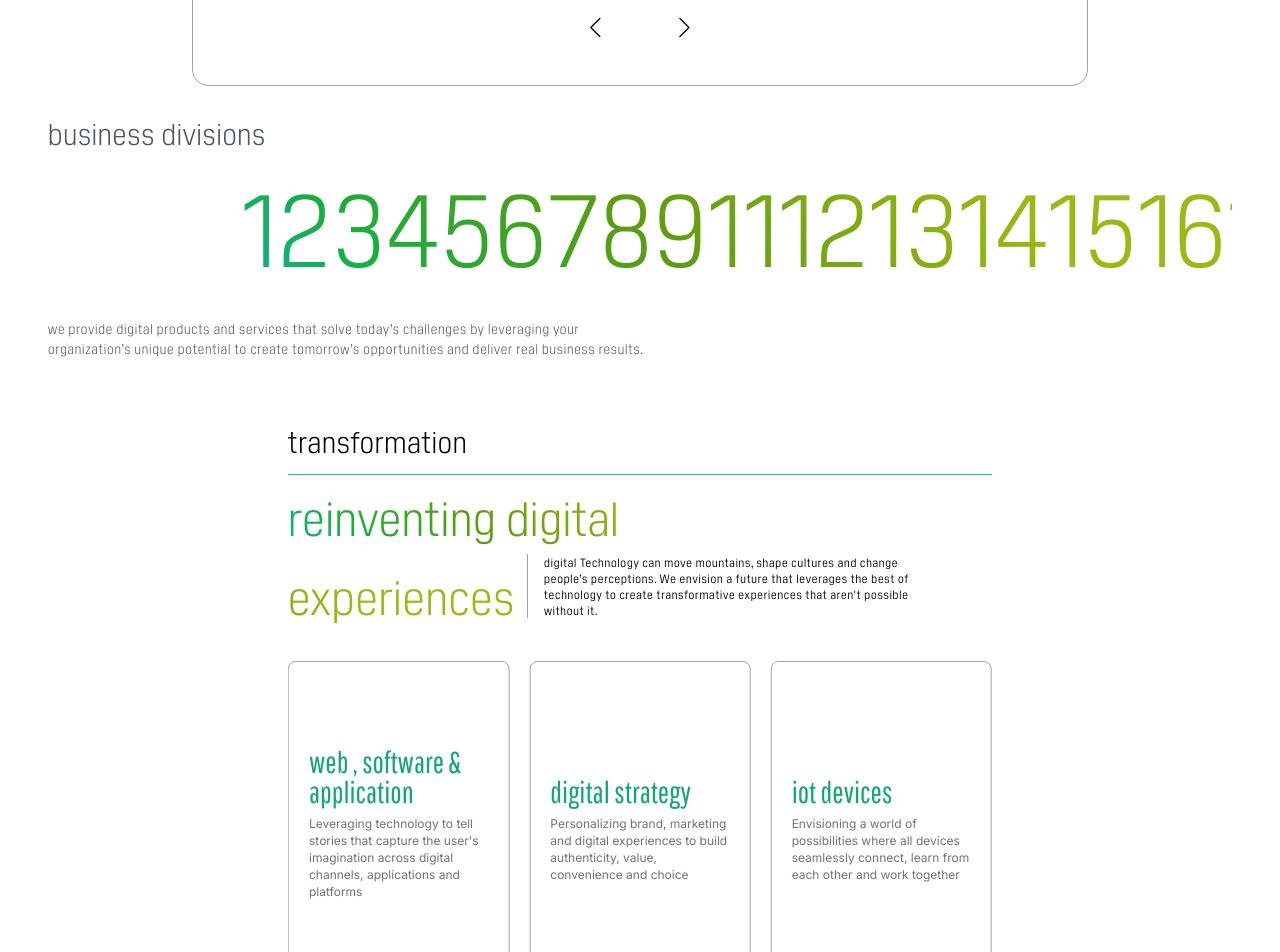
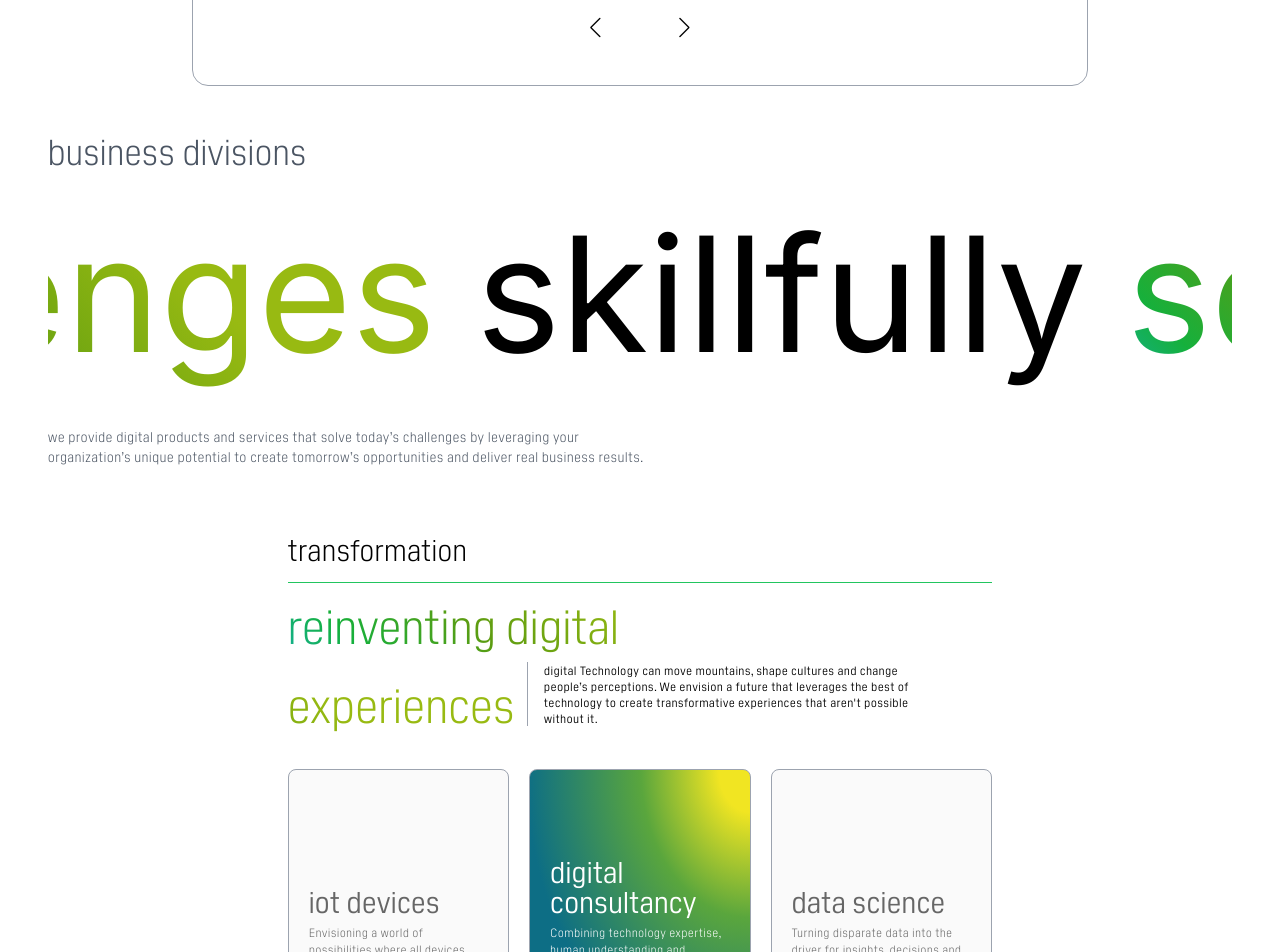
Before and after one commit to adnan4498/symmetry-next, a Next.js app: page / in a window 1280 px wide. Shown: the part 1160-2112 px from the top of the page. Built offline with nearby package versions, Linux system fonts and the light colour scheme.

Commit message:
infintie slider done and swipper bg hover changing

```diff
--- a/src/app/components/headingAndSwipperComponent/HeadingAndSwipper.jsx
+++ b/src/app/components/headingAndSwipperComponent/HeadingAndSwipper.jsx
@@ -1,8 +1,8 @@
 "use client";
-import React from "react";
+import React, { useState } from "react";
 import Image from "next/image";
 import { Swiper, SwiperSlide } from "swiper/react";
-import { Navigation } from "swiper/modules";
+import { Autoplay, Navigation } from "swiper/modules";
 import "swiper/css";
 import "swiper/css/navigation";
 
@@ -15,6 +15,11 @@ const HeadingAndSwipper = ({
   slidesPerView,
 }) => {
 
+  const [active, setActive] = useState(0)
+
+  const handleActive = (swiper) =>{
+    setActive(swiper.realIndex)
+  }
 
 
   return (
@@ -69,23 +74,27 @@ const HeadingAndSwipper = ({
                 spaceBetween: 20,
               },
             }}
+            modules={[Autoplay , Navigation]}
             speed={2000}
             loop={true}
-            navigation={true}
+            onSlideChange={handleActive}
+            autoplay = {{
+              delay : 1000
+            }}
+            // navigation={true}
             centeredSlides={true}
-            modules={[Navigation]}
             className="mySwiper "
           >
             {swipperContent.map((item, index) => (
               <>
-                <SwiperSlide>
-                  <div className="h-[500px]  ">
-                    <div className="border border-gray-400 rounded-lg flex flex-col justify-start items-start py-[35px] px-[20px] h-[300px] hover:bg-green-400">
+                <SwiperSlide key={item.id}>
+                  <div className={` rounded-lg swipper-hover-class transition-all ease-in-out duration-300 `}>
+                    <div className={`border border-gray-400 rounded-lg flex flex-col justify-start items-start py-[35px] px-[20px] h-[300px]   ${active == item.id ? 'swipper-active-class transition-all duration-500 ease-in-out' : ''} `}>
                       <div className="">
-                        <h2 className="text-3xl w-[120px] xl:w-[170px] text-[#13a772] custom-font-family flex items-end min-h-[110px] mb-2 leading-[30px]">
+                        <h2 className="text-3xl w-[120px] xl:w-[170px]  flex items-end min-h-[110px] mb-2 leading-[30px] pillat-thin">
                           {item.h2}
                         </h2>
-                        <p className="text-gray-500 text-xs leading-[17px] ">{item.text}</p>
+                        <p className=" text-xs leading-[17px] pillat-normal">{item.text}</p>
                       </div>
                       <div>
                       </div>
--- a/src/app/components/textSlidingComponent/TextSlidingComponent.jsx
+++ b/src/app/components/textSlidingComponent/TextSlidingComponent.jsx
@@ -7,6 +7,7 @@ import { Swiper, SwiperSlide } from "swiper/react";
 import { Navigation } from "swiper/modules";
 import "swiper/css";
 import "swiper/css/navigation";
+import "../../homeComponents/Dummy.css";
 gsap.registerPlugin(ScrollTrigger);
 
 const TextSlidingComponent = ({
@@ -41,48 +42,46 @@ const TextSlidingComponent = ({
       },
       duration: 4,
       opacity: 1,
-      y: -20,
+      y: -5,
     });
 
-    var colors = ["#f38630", "#6fb936", "#ccc", "#6fb936"];
+    const root = document.documentElement;
+    const marqueeElementsDisplayed = getComputedStyle(root).getPropertyValue(
+      "--marquee-elements-displayed"
+    );
+    const marqueeContent = document.querySelector("ul.marquee-content");
 
-    //initially colorize each box and position in a row
-    // gsap.set(".heading2", {
-    //   backgroundColor: (i) => colors[i % colors.length],
-    //   x: (i) => i * 50,
-    // });
+    root.style.setProperty(
+      "--marquee-elements",
+      marqueeContent.children.length
+    );
 
-    gsap.to(".heading2", {
-      duration: 5,
-      ease: "none",
-      x: "+=500", //move each box 500px to right
-      modifiers: {
-        x: gsap.utils.unitize((x) => parseFloat(x) % 500), //force x value to be between 0 and 500 using modulus
-      },
-      repeat: -1,
-    });
-
+    for (let i = 0; i < marqueeElementsDisplayed; i++) {
+      marqueeContent.appendChild(marqueeContent.children[i].cloneNode(true));
+    }
   }, []);
 
   return (
     <div>
-      <div className="mx-3 mb-10 mt-36 md:mx-12">
+      <div className="mx-3 mb-10 mt-36 md:mx-12 overflow-hidden">
         <div
           className={`w-full ${
             isBorder ? "border-b border-green-500 pb-1" : ""
-          }  w-[40%]` }
+          }  w-[40%]`}
         >
-          <h2 className="text-gray-600 text-2xl lg:text-3xl opacity-0 pillat-normal" ref={heading3}>
+          <h2
+            className="text-gray-600 text-2xl lg:text-4xl opacity-0 pillat-normal"
+            ref={heading3}
+          >
             {sliderheading}
           </h2>
         </div>
 
-        <div className="mt-2 overflow-hidden">
+        {/* <div className="mt-2 overflow-hidden">
           <h2
             className="sm:text-[8vw] text-5xl my-0 rainbow-text leading-[10vw] opacity-0 pillat-normal heading2   "
             ref={heading2}
           >
-            {/* {sliderText} */}
             <span>1</span>
             <span>2</span>
             <span>3</span>
@@ -105,6 +104,23 @@ const TextSlidingComponent = ({
             <span>16</span>
             <span>16</span>
           </h2>
+        </div> */}
+
+        <div class="marquee">
+          <ul class="marquee-content gap-10">
+            <li className="!text-[160px] !2xl:text-[200px]  !text-black">skillfully</li>
+            <li className="!text-[160px] !2xl:text-[200px] rainbow-text ">solving</li>
+            <li className="!text-[160px] !2xl:text-[200px]  rainbow-text  ">challenges</li>
+            <li className="!text-[160px] !2xl:text-[200px]  !text-black">skillfully</li>
+            <li className="!text-[160px] !2xl:text-[200px]     rainbow-text">solving</li>
+            <li className="!text-[160px] !2xl:text-[200px]  rainbow-text ">challenges</li>
+            <li className="!text-[160px] !2xl:text-[200px]  !text-black">skillfully</li>
+            <li className="!text-[160px] !2xl:text-[200px]    rainbow-text">solving</li>
+            <li className="!text-[160px] !2xl:text-[200px]  rainbow-text ">challenges</li>
+            <li className="!text-[160px] !2xl:text-[200px]  !text-black">skillfully</li>
+            <li className="!text-[160px] !2xl:text-[200px]   rainbow-text">solving</li>
+            <li className="!text-[160px] !2xl:text-[200px]   rainbow-text">challenges</li>
+          </ul>
         </div>
 
         <div className="sm:w-[80%] lg:max-w-[600px]">
--- a/src/app/globals.css
+++ b/src/app/globals.css
@@ -44,6 +44,31 @@ body {
   background: white;
 }
 
+.swipper-hover-class {
+  background: radial-gradient(at right top, rgb(250, 250, 250) 0%, rgb(250, 250, 250) 35%, rgb(250, 250, 250) 100%);
+  transition: all ease-in-out 500ms; /* Combine transition properties */
+  transition-duration: 500ms;
+  color: rgb(102, 102, 102) ;
+}
+
+.swipper-hover-class:hover {
+  background: radial-gradient(at right top, rgb(241, 229, 34) 10%, rgb(90, 166, 61) 35%, rgb(13, 110, 133) 72%);
+  color: white;
+  transition: all ease-in-out 500ms; /* Combine transition properties */
+  transition-duration: 500ms;
+}
+
+.swipper-active-class {
+  background: radial-gradient(at right top, rgb(241, 229, 34) 10%, rgb(90, 166, 61) 35%, rgb(13, 110, 133) 72%);
+  color: white;
+  transition: all ease-in-out 500ms; /* Combine transition properties */
+  transition-duration: 500ms;
+}
+
+.active-slide{
+  background-color: blue !important;
+}
+
 .rainbow-text {
   background-image: linear-gradient(
     45deg,
--- a/src/app/homeComponents/Dummy.css
+++ b/src/app/homeComponents/Dummy.css
@@ -1,46 +1,99 @@
-.wrapper{
-    width:450px;
-    height:50px;
-    position:relative;
-    margin:auto;
-    background:#ccc;
-    overflow:hidden;
-    display: flex;
-    justify-content: space-between;
-  }
+@import url('https://fonts.googleapis.com/css?family=Montserrat');
 
-  .wrapper::after {
-    width:fit-content;
-    height:48px;
-    content:"";
-    position:absolute;
-    border:solid 1px white;
-  }
 
-  .box{
-    width:200px;
-    height:50px;
-    position:absolute;
-    background:red;
-    font-size:25px;
-    line-height:50px;
-    text-align:center;
-    color: white;
-
-  }
+/* * {
+  margin: 0;
+  padding: 0;
+  box-sizing: border-box;
+}
+body {
+  font-family: 'Montserrat', sans-serif;
+  background-color: #eee;
+  color: #111;
+  height: 100vh;
+  display: flex;
+  justify-content: center;
+  align-items: center;
+}  */
 
 
 
-  .boxes {
-    position:relative;
-    left:-50px;
+/*   this is css for infinite text sliding    */
+
+
+
+:root {
+  --marquee-width: 100vw;
+  /* --marquee-height: 40vh; */
+  --marquee-elements-displayed: 3;
+  --marquee-element-width: 50vw;
+  --marquee-animation-duration: 40s;
+}
+
+.marquee-content li {
+  display: flex;
+  justify-content: center;
+  align-items: center;
+  /* text-align: center; */
+  flex-shrink: 0;
+  min-width: 500px;
+  max-height: 100%;
+  font-size: calc(var(--marquee-height)*3/4); /* 5rem; */
+  white-space: nowrap;
+  /* color: lightgreen; */
+}
+
+.marquee {
+  width: var(--marquee-width);
+  height: var(--marquee-height);
+  /* background-color: #111; */
+  color: #eee;
+  overflow: hidden;
+  position: relative;
+}
+.marquee:before, .marquee:after {
+  position: absolute;
+  top: 0;
+  width: 10rem;
+  height: 100%;
+  content: "";
+  z-index: 1;
+}
+/* .marquee:before {
+  left: 0;
+  background: linear-gradient(to right, #111 0%, transparent 100%);
+}
+.marquee:after {
+  right: 0;
+  background: linear-gradient(to left, #111 0%, transparent 100%);
+} */
+.marquee-content {
+  list-style: none;
+  height: 100%;
+  display: flex;
+  animation: scrolling var(--marquee-animation-duration) linear infinite;
+}
+/* .marquee-content:hover {
+  animation-play-state: paused;
+} */
+
+@keyframes scrolling {
+  0% { transform: translateX(0); }
+  100% { transform: translateX(calc(-1 * var(--marquee-element-width) * var(--marquee-elements))); }
+}
+
+.marquee-content li img {
+  width: 100%;
+  /* height: 100%; */
+  border: 2px solid #eee;
+}
+
+/* @media (max-width: 600px) {
+  html { font-size: 12px; }
+  :root {
+    --marquee-width: 100vw;
+    --marquee-height: 16vh;
+    --marquee-elements-displayed: 3;
   }
-
-  .nav {
-    position:relative;
-    text-align:center;
-
-    color:white;
-    font-size:20px;
-    margin:20px 0;
-  }
+  .marquee:before, .marquee:after { width: 5rem; }
+} */
--- a/src/app/layout.js
+++ b/src/app/layout.js
@@ -40,7 +40,7 @@ export default function RootLayout({ children }) {
       {" "}
       {/*** Custom Container applied ***/}
       <body className={inter.className}>
-        {/* <Navbar className="" /> */}
+        <Navbar className="" />
         <div className="">{children}</div>
       </body>
     </html>
--- a/src/app/pages/dummy/page.jsx
+++ b/src/app/pages/dummy/page.jsx
@@ -9,57 +9,39 @@ gsap.registerPlugin(ScrollTrigger);
 
 const Page = () => {
   useEffect(() => {
-    // var colors = ["#f38630", "#6fb936", "#ccc", "#6fb936"];
+    const root = document.documentElement;
+    const marqueeElementsDisplayed = getComputedStyle(root).getPropertyValue(
+      "--marquee-elements-displayed"
+    );
+    const marqueeContent = document.querySelector("ul.marquee-content");
 
-    // //initially colorize each box and position in a row
-    // gsap.set(".box", {
-    //   backgroundColor: (i) => colors[i % colors.length],
-    //   x: (i) => i * 50,
-    // });
+    root.style.setProperty(
+      "--marquee-elements",
+      marqueeContent.children.length
+    );
 
-    // gsap.set(".box", {
-    //   backgroundColor: (i) => colors[i % colors.length],
-    //   x: (i) => i * 50,
-    // });
-
-    gsap.to(".box", {
-      duration: 5,
-      ease: "none",
-      x: "+=100", //move each box 500px to right
-      modifiers: {
-        x: gsap.utils.unitize((x) => parseFloat(x) % 100), //force x value to be between 0 and 500 using modulus
-      },
-      repeat: -1,
-    });
+    for (let i = 0; i < marqueeElementsDisplayed; i++) {
+      marqueeContent.appendChild(marqueeContent.children[i].cloneNode(true));
+    }
   }, []);
 
   return (
     <>
-      <div class="wrapper">
-        <div class="boxes">
-          <div class="box left-[150px]">skillfully</div>
-          <div class="box">accepting</div>
-          <div class="box right-[5px]">challanges</div>
-          {/* <div class="box">4</div>
-          <div class="box">5</div>
-          <div class="box">6</div>
-          <div class="box">7</div>
-          <div class="box">8</div>
-          <div class="box">9</div>
-          <div class="box">10</div> */}
-        </div>
-        <div class="boxes">
-          <div class="box left-[150px]">skillfully</div>
-          <div class="box">accepting</div>
-          <div class="box right-[5px]">challanges</div>
-          {/* <div class="box">4</div>
-          <div class="box">5</div>
-          <div class="box">6</div>
-          <div class="box">7</div>
-          <div class="box">8</div>
-          <div class="box">9</div>
-          <div class="box">10</div> */}
-        </div>
+      <div class="marquee">
+        <ul class="marquee-content gap-10">
+          <li className="!text-[160px] !2xl:text-[200px] ">skillfully</li>
+          <li className="!text-[160px] !2xl:text-[200px] ">solving</li>
+          <li className="!text-[160px] !2xl:text-[200px]  ">challenges</li>
+          <li className="!text-[160px] !2xl:text-[200px] ">skillfully</li>
+          <li className="!text-[160px] !2xl:text-[200px] ">solving</li>
+          <li className="!text-[160px] !2xl:text-[200px] ">challenges</li>
+          <li className="!text-[160px] !2xl:text-[200px] ">skillfully</li>
+          <li className="!text-[160px] !2xl:text-[200px] ">solving</li>
+          <li className="!text-[160px] !2xl:text-[200px] ">challenges</li>
+          <li className="!text-[160px] !2xl:text-[200px] ">skillfully</li>
+          <li className="!text-[160px] !2xl:text-[200px] ">solving</li>
+          <li className="!text-[160px] !2xl:text-[200px] ">challenges</li>
+        </ul>
       </div>
     </>
   );
--- a/tailwind.config.js
+++ b/tailwind.config.js
@@ -12,6 +12,9 @@ module.exports = {
         'gradient-conic':
           'conic-gradient(from 180deg at 50% 50%, var(--tw-gradient-stops))',
       },
+        backgroundColor: {
+        'swipper-custom': 'radial-gradient(at right top, rgb(241, 229, 34) 10%, rgb(90, 166, 61) 35%, rgb(13, 110, 133) 72%)',
+      },
     },
   },
   plugins: [],
```
Also changed, not shown: src/app/homeComponents/HeritageSection.jsx (+5 -2 lines).
